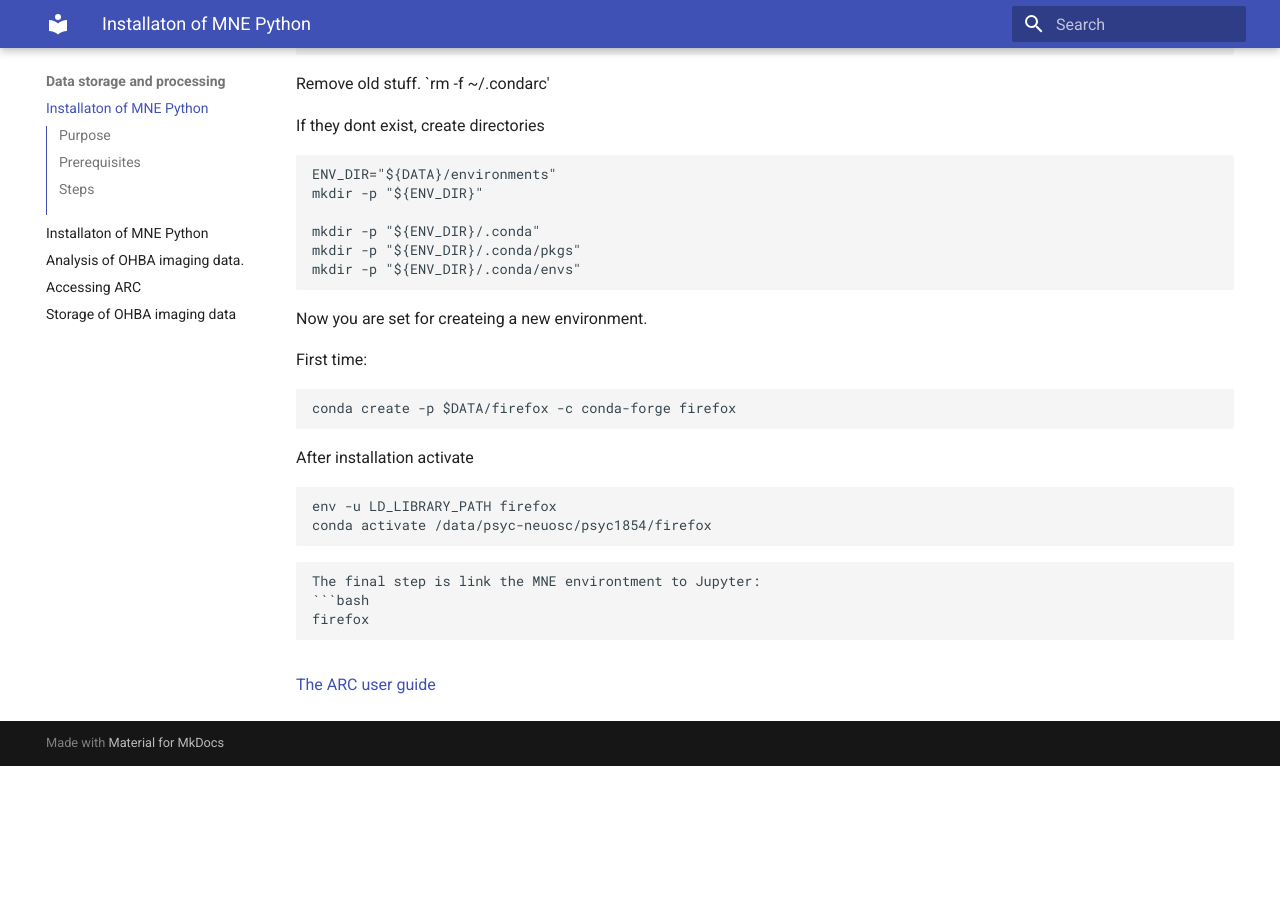
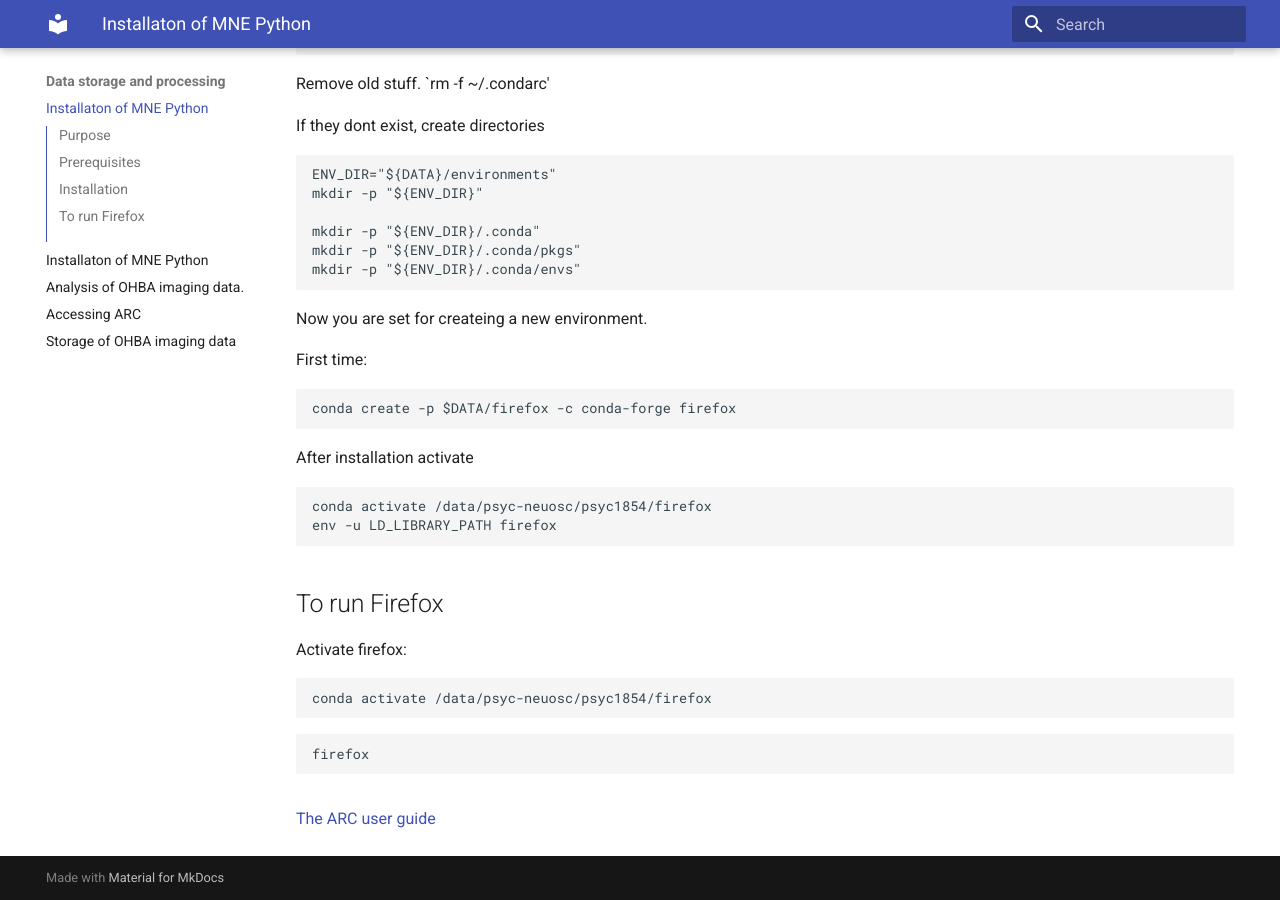
Before and after one commit to Neuronal-Oscillations/group-handbook, an MkDocs documentation site: the page built from docs/data storage and processing/Installing Firefox browser.md, in a window 1280 px wide and 900 px high, scrolled down 946 px. Built offline with MkDocs 1.6.1 and Material for MkDocs 9.7.7, drawn with Linux system fonts in a browser that asks for light colours; before the commit the page ends 1712 px from its top, so only the background shows below that.

Commit message:
Update Installing Firefox browser.md

````diff
--- a/docs/data storage and processing/Installing Firefox browser.md
+++ b/docs/data storage and processing/Installing Firefox browser.md
@@ -9,7 +9,7 @@
 - VPN access to the University of Oxford network (required for off-site access)
 - An account on the project psyc-neuosc at ARC
 
-## Steps
+## Installation
 
 1. Connect via web browser to [NoMachine](https://www.nomachine.com/)
 2. Ensure you are on the VPN network
@@ -55,15 +55,22 @@
 After installation activate
 
 ```bash
+conda activate /data/psyc-neuosc/psyc1854/firefox
 env -u LD_LIBRARY_PATH firefox
+```
+
+## To run Firefox
+
+
+Activate firefox:
+```
 conda activate /data/psyc-neuosc/psyc1854/firefox
 ```
-
-```
-The final step is link the MNE environtment to Jupyter:
 ```bash
 firefox
 ```
+
+
 
 ###
 [The ARC user guide](https://arc-user-guide.readthedocs.io/en/latest/introduction.html)
````
